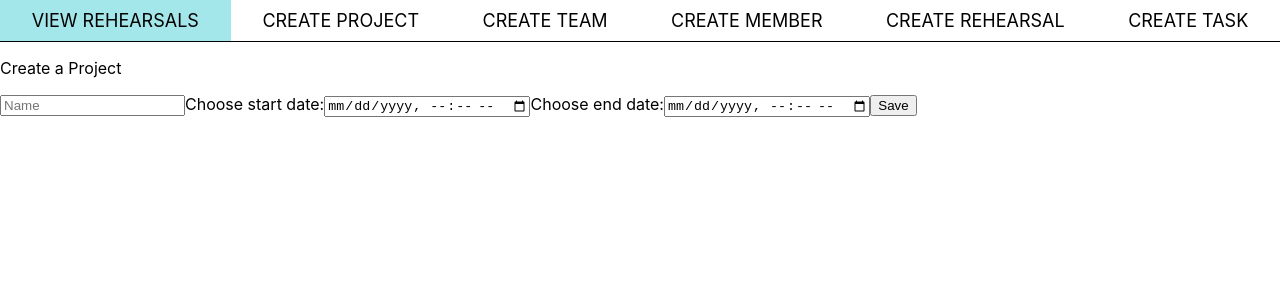
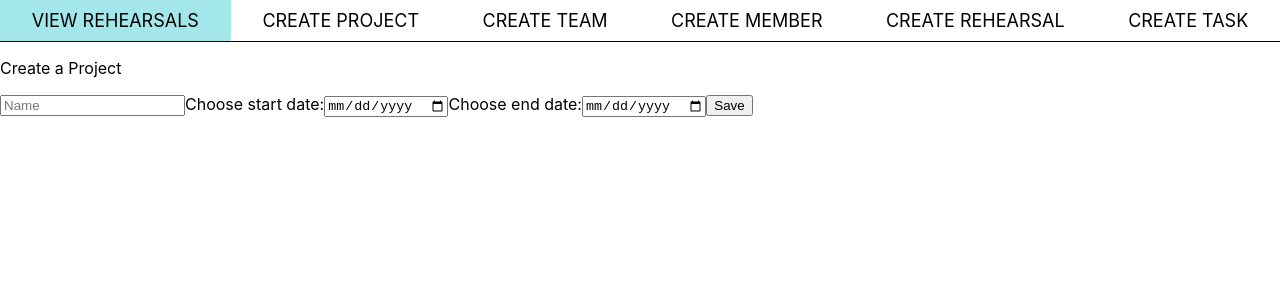
Before and after one commit to robbiethebakerman/project_3_rehearsal_scheduling_app, a React (Create React App) app in the folder Frontend/rehearsalschedule/: page /create-project in a window 1280 px wide. Shown: the top 300 px of the page. Built offline with nearby package versions, Linux system fonts and the light colour scheme.

Commit message:
fixed date input

```diff
--- a/Frontend/rehearsalschedule/src/components/formComponents/NewProjectForm.js
+++ b/Frontend/rehearsalschedule/src/components/formComponents/NewProjectForm.js
@@ -19,9 +19,9 @@ const NewProjectForm = (props) =>{
     <form onSubmit={handleSubmit}>
     <input type="text" placeholder="Name" name="name" />
     <label for="startDate">Choose start date:</label>
-    <input type="datetime-local" id="startDate" name="startDate" />
+    <input type="date" id="startDate" name="startDate" />
     <label for="endDate">Choose end date:</label>
-    <input type="datetime-local" id="endDate" name="endDate" />
+    <input type="date" id="endDate" name="endDate" />
     <button type="submit">Save</button>
     </form>
     </div>
```
